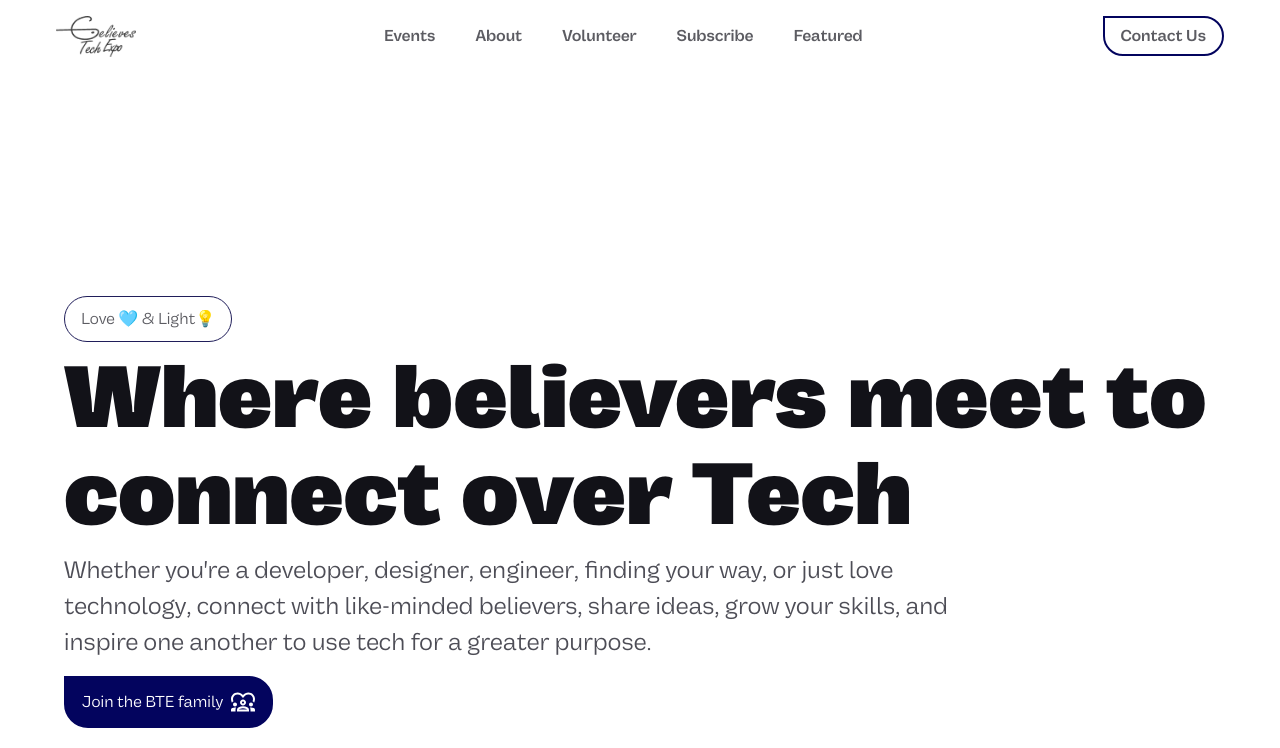
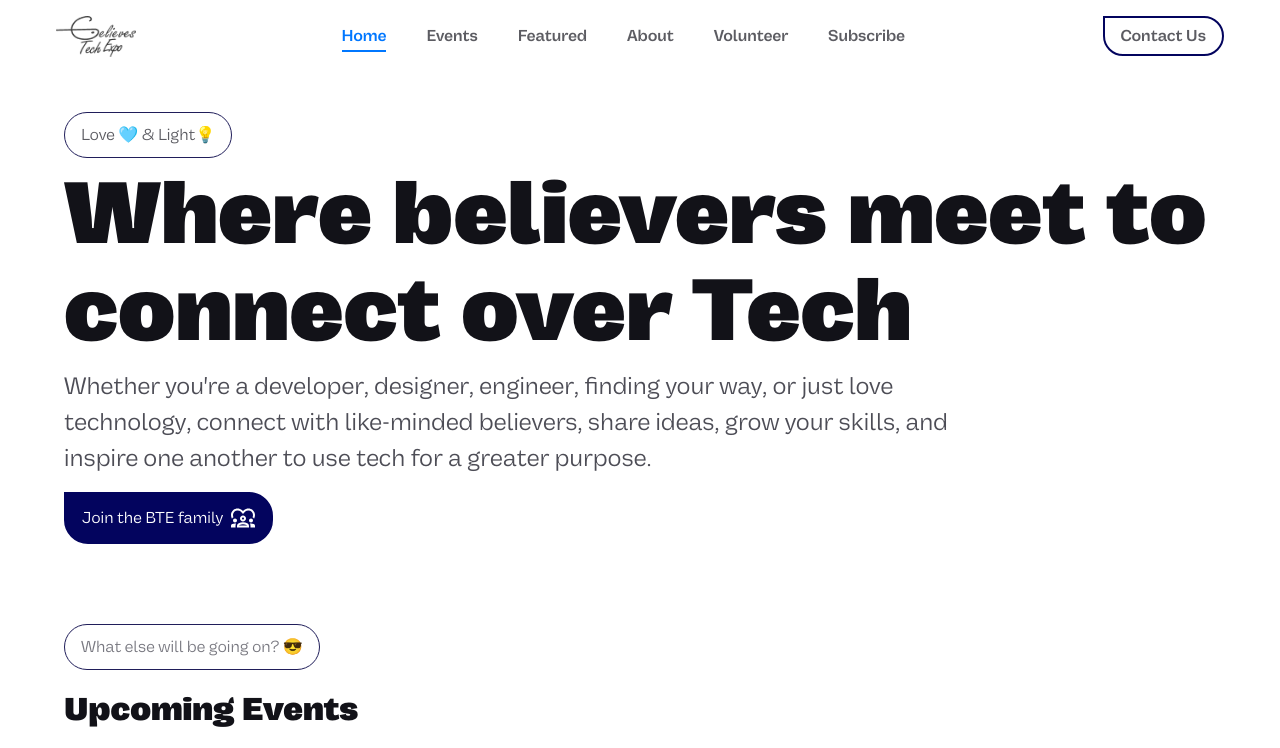
Before and after one commit to btetotheworld/bte-website, a Next.js app: page / in a window 1280 px wide. Shown: the top 748 px of the page. Built offline with nearby package versions, Linux system fonts and the light colour scheme.

Commit message:
UI-Fix: fix hero and event ui

```diff
--- a/app/page.tsx
+++ b/app/page.tsx
@@ -1,15 +1,9 @@
-// welcome/page.tsx
-
 import React from "react";
 import HeroSection from "@/components/HeroSection";
-// import MainSection from "@/components/MainSection";
-// import AboutUs from "@/components/AboutUs";
-// import ContactUs from "@/components/ContactUs";
 import FeturedProgramme from "@/components/FeturedProgramme";
 import Events from "@/components/Events/Events";
 import Subscribe from "@/components/Subscribe";
 import Volunteer from "@/components/Volunteer";
-//import TellAFriend from "@/components/TellAFriend";
 
 const Page: React.FC = () => {
   return (
@@ -17,35 +11,18 @@ const Page: React.FC = () => {
       <section id="home">
         <HeroSection />
       </section>
-      <section>
-        <FeturedProgramme />
-      </section>
       <section id="events">
         <Events />
       </section>
-      <section>
+      <section id="featured">
+        <FeturedProgramme />
+      </section>
+      {/* <section id="volunteer">
+        <Volunteer />
+      </section> */}
+      <section id="subscribe">
         <Subscribe />
       </section>
-      <section>
-        <Volunteer />
-      </section>
-
-      {/* <section id="main">
-        {" "}
-        <MainSection />
-      </section>
-      <section id="about">
-        {" "}
-        <AboutUs />
-      </section>
-      <section id="contact">
-        {" "}
-        <ContactUs />
-      </section> */}
-      {/* <section id="refer">
-        {" "}
-        <TellAFriend />
-      </section> */}
     </div>
   );
 };
--- a/components/Header.tsx
+++ b/components/Header.tsx
@@ -4,6 +4,15 @@ import { useState, useEffect } from "react";
 import Image from "next/image";
 import logo from "../assets/bte.png";
 import { Bars3Icon, XMarkIcon } from "@heroicons/react/24/outline";
+
+const NAV_LINKS = [
+  "home",
+  "events",
+  "featured",
+  "about",
+  "volunteer",
+  "subscribe",
+];
 
 export default function Header() {
   const [menuOpen, setMenuOpen] = useState(false);
@@ -26,7 +35,9 @@ export default function Header() {
     }, options);
 
     sections.forEach((section) => {
-      observer.observe(section);
+      if (NAV_LINKS.includes(section.id)) {
+        observer.observe(section);
+      }
     });
 
     return () => {
@@ -40,6 +51,28 @@ export default function Header() {
     setMenuOpen(false);
   };
 
+  const renderNavLinks = (isMobile = false) => (
+    <>
+      {NAV_LINKS.map((section) => (
+        <Link
+          key={section}
+          href={`#${section}`}
+          className={`${
+            isMobile ? "block text-center" : "hover:text-black"
+          } text-text-default font-[600] relative ${
+            activeSection === section ? "text-color-primary" : ""
+          }`}
+          onClick={handleLinkClick}
+        >
+          {section.charAt(0).toUpperCase() + section.slice(1)}
+          {activeSection === section && (
+            <span className="absolute left-0 right-0 -bottom-1 h-[2px] bg-color-primary"></span>
+          )}
+        </Link>
+      ))}
+    </>
+  );
+
   return (
     <header className="bg-white fixed top-0 w-full z-50 font-sans">
       <div className="max-w-full mx-auto px-14 py-4 flex items-center justify-between">
@@ -51,58 +84,32 @@ export default function Header() {
               alt="BTE Logo"
               width={80}
               height={80}
-              className="mr-2  grayscale"
+              className="mr-2 grayscale"
             />
           </Link>
-          {/* <div className="text-color-primary font-bold text-xl">
-            <Link href="/">BTE</Link>
-          </div> */}
         </div>
 
         {/* Desktop Navigation */}
-        <nav className="hidden md:flex space-x-10 text-color-text ">
-          {["events", "about", "volunteer", "subscribe", "featured"].map(
-            (section) => (
-              <Link
-                key={section}
-                href={`#${section}`}
-                className={`hover:text-black text-text-default  font-[600] relative ${
-                  activeSection === section ? "text-color-primary" : ""
-                }`}
-                onClick={handleLinkClick}
-              >
-                {section.charAt(0).toUpperCase() + section.slice(1)}
-                {/* Active underline */}
-                {activeSection === section && (
-                  <span className="absolute left-0 right-0 -bottom-1 h-[2px] bg-color-primary"></span>
-                )}
-              </Link>
-            )
-          )}
+        <nav className="hidden md:flex space-x-10 text-color-text">
+          {renderNavLinks()}
         </nav>
 
         {/* Action Button */}
-        <div className="hidden md:block ">
+        <div className="hidden md:block">
           <Link
             href="#contact"
-            className="bg-white text-text-default py-2 px-4 rounded-b-[24px] rounded-tr-[24px] border-[#03045E] border-2 font-[600] hover:bg-[#03045E] transition-all duration-200 ease-out hover:p-4  hover:text-white"
+            className="bg-white text-text-default py-2 px-4 rounded-b-[24px] rounded-tr-[24px] border-[#03045E] border-2 font-[600] hover:bg-[#03045E] transition-all duration-200 ease-out hover:p-4 hover:text-white"
             onClick={handleLinkClick}
           >
             Contact Us
           </Link>
-          {/* <Link
-            href="#contact"
-            className=" text-text-default py-[0.65rem] px-4 rounded-b-[24px] rounded-tr-[24px] bg-[#F4F1DE] font-[600] hover:bg-opacity-90 transition-all ml-[20px]"
-            onClick={handleLinkClick}
-          >
-            Contact Us
-          </Link> */}
         </div>
 
         {/* Mobile Menu Toggle */}
         <button
-          className="md:hidden text-text-default rounded-b-[24px] rounded-tr-[24px]  border-[#55A4CE] border-2 px-2 transition-all duration-300 ease-in-out"
+          className="md:hidden text-text-default rounded-b-[24px] rounded-tr-[24px] border-[#55A4CE] border-2 px-2 transition-all duration-300 ease-in-out"
           onClick={() => setMenuOpen(!menuOpen)}
+          aria-label="Toggle menu"
         >
           {menuOpen ? (
             <XMarkIcon className="w-8 h-8" />
@@ -114,27 +121,14 @@ export default function Header() {
 
       {/* Mobile Navigation Menu */}
       {menuOpen && (
-        <div className="md:hidden bg-color-bg  space-y-4 py-4 transition-all min-h-screen">
-          {["events", "about", "volunteer", "subscribe", "featured"].map(
-            (section) => (
-              <Link
-                key={section}
-                href={`/#${section}`}
-                className={`block text-center hover:text-black text-text-default  font-[600]  ${
-                  activeSection === section ? "text-color-primary" : ""
-                }`}
-                onClick={handleLinkClick}
-              >
-                {section.charAt(0).toUpperCase() + section.slice(1)}
-              </Link>
-            )
-          )}
+        <div className="md:hidden bg-color-bg space-y-4 py-4 transition-all min-h-screen">
+          {renderNavLinks(true)}
           <Link
             href="#visit"
-            className=" text-center rounded-b-[24px] rounded-tr-[24px] bg-[#03045E] text-white py-3 px-4  hover:bg-opacity-90 mx-6 mt-2 flex items-center justify-center gap-2  "
+            className="text-center rounded-b-[24px] rounded-tr-[24px] bg-[#03045E] text-white py-3 px-4 hover:bg-opacity-90 mx-6 mt-2 flex items-center justify-center gap-2"
             onClick={handleLinkClick}
           >
-            <p>Join the BTE family </p>
+            <p>Join the BTE family</p>
             <svg
               width="24"
               height="24"
--- a/components/HeroSection.tsx
+++ b/components/HeroSection.tsx
@@ -4,10 +4,7 @@ import Link from "next/link";
 
 export default function HeroSection() {
   return (
-    <section
-      id="hero"
-      className="bg-white flex items-center justify-center py-8 min-h-screen"
-    >
+    <div id="home" className="bg-white flex items-center justify-center ">
       <div className="w-[95%] md:w-[90%] flex flex-col gap-4 md:gap-2">
         <div className="flex ">
           <p className="px-[16px] py-[10px] rounded-full border-[#201E5A] border">
@@ -70,6 +67,6 @@ export default function HeroSection() {
           </Link>
         </div>
       </div>
-    </section>
+    </div>
   );
 }
```
Also changed, not shown: components/Events/Events.tsx (+15 -4 lines).
